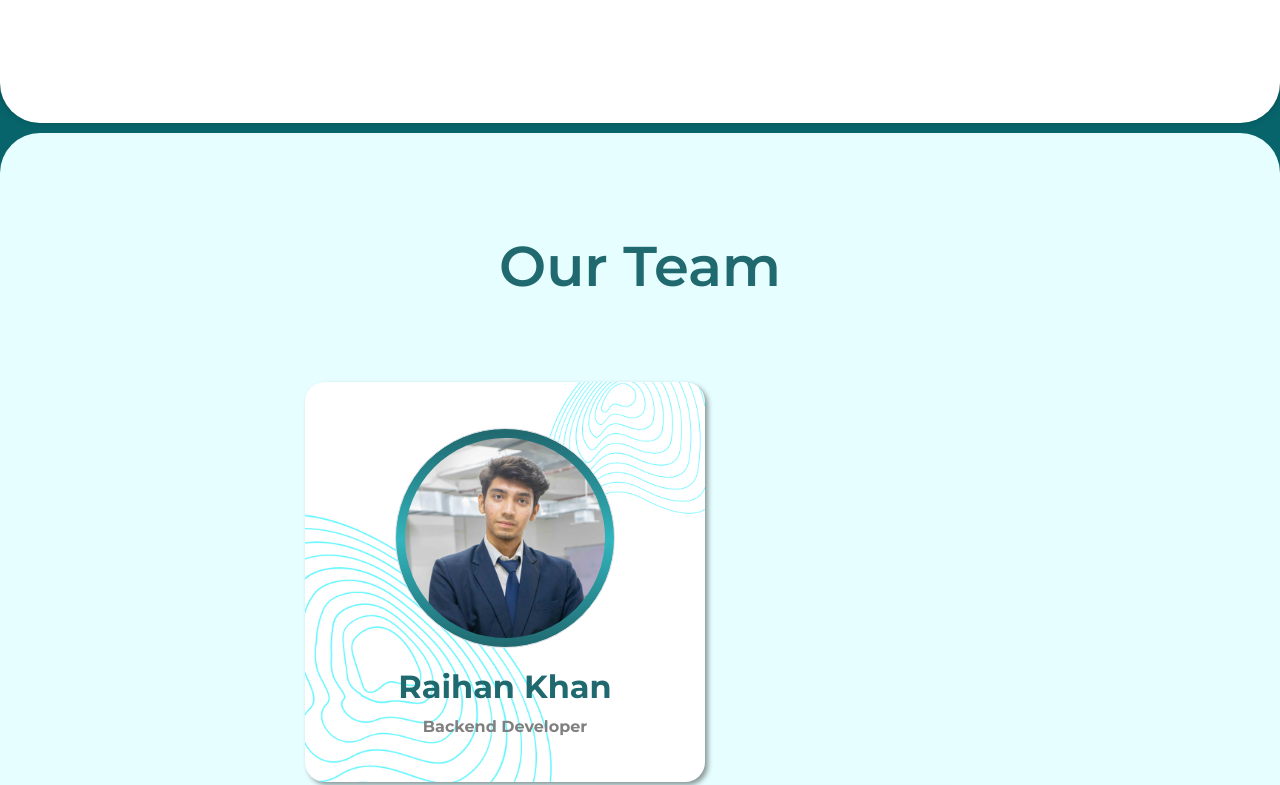
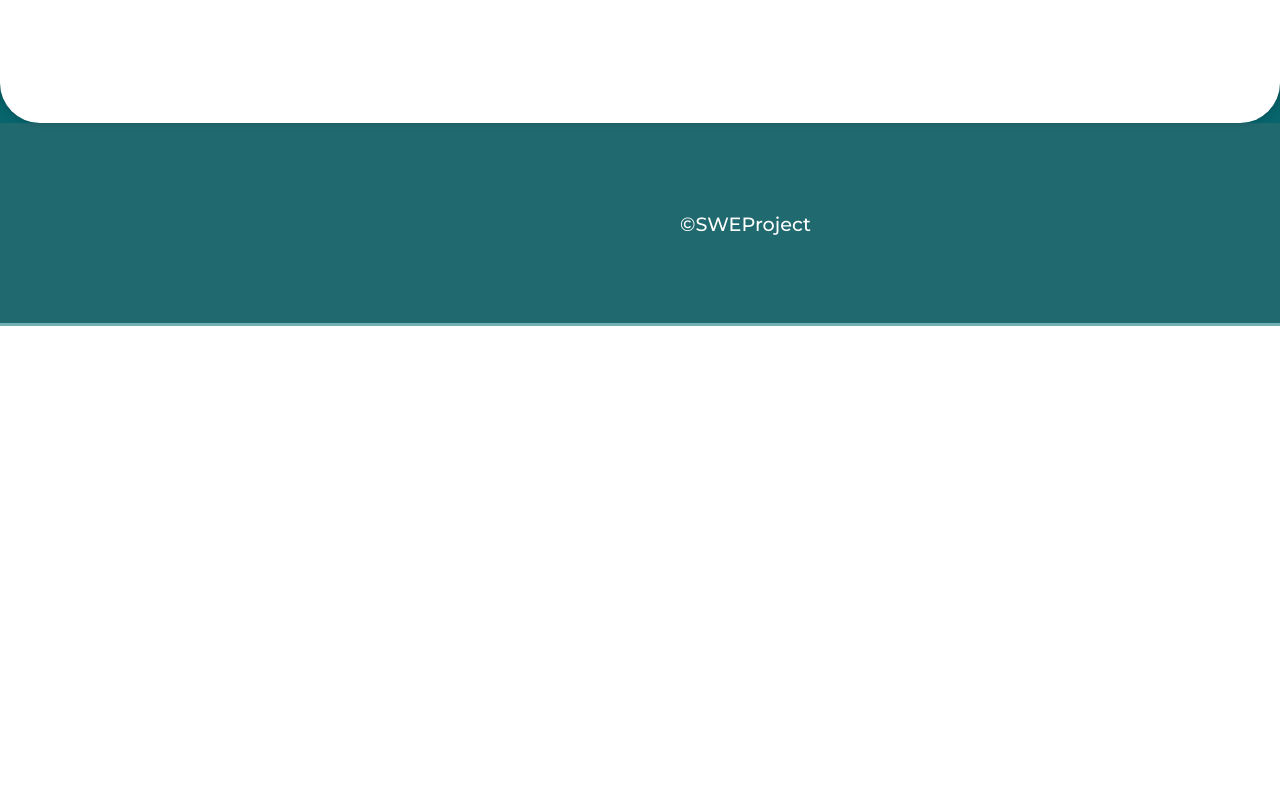
Before and after one commit to im-still-thinking/medbase-mark2.0, a React (Create React App) app: page / in a window 1280 px wide. Shown: the part 2267-3052 px from the top of the page. After the commit the page ends 2593 px from the top, so only its background shows below. Built offline with nearby package versions, Linux system fonts and the light colour scheme.

Commit message:
teams removed

```diff
--- a/src/components/Landing.jsx
+++ b/src/components/Landing.jsx
@@ -97,7 +97,7 @@ export default function Landing() {
         </div>
 
       </div>
-      <div className="teams">
+      {/* <div className="teams">
         <h2 className="h2 center">
           <center>Our Team</center>
         </h2>
@@ -118,22 +118,8 @@ export default function Landing() {
           <h4>Sayak Sarkar</h4>
           <h5 className="h5">Frontend Developer</h5>
         </div>
-        {/* <div className="risav">
-          <div className="border">
-            <img src={risav} alt="Risav" />
-          </div>
-          <h4>Risavdeb Patra</h4>
-          <h5 className="h5">Frontend Developer</h5>
-        </div>
-        <div className="sayak">
-          <div className="border">
-            <img src={sayak} alt="Sayak" />
-          </div>
-          <h4>Sayak Sarkar</h4>
-          <h5 className="h5">Frontend Developer</h5>
-        </div> */}
-      </div>
-      <div className="teams_phone">
+      </div> */}
+      {/* <div className="teams_phone">
         <h2 className="H2center">
           Our Team
         </h2>
@@ -151,23 +137,10 @@ export default function Landing() {
           <h4>Sayak Sarkar</h4>
           <h5 className="h5">Frontend Developer</h5>
         </div>
-        {/* <div className="card_about">
-          <div className="border">
-            <img src={risav} alt="Risav" />
-          </div>
-          <h4>Risavdeb Patra</h4>
-          <h5 className="h5">Frontend Developer</h5>
-        </div>
-        <div className="card_about">
-          <div className="border">
-            <img src={sayak} alt="Sayak" />
-          </div>
-          <h4>Sayak Sarkar</h4>
-          <h5 className="h5">Frontend Developer</h5>
-        </div> */}
-      </div>
+
+      </div> */}
       <div className="bottom_land">
-        <h5 className="h5">©Zephyrus</h5>
+        <h5 className="h5">©SWEProject</h5>
       </div>
     </div>
   );
```
